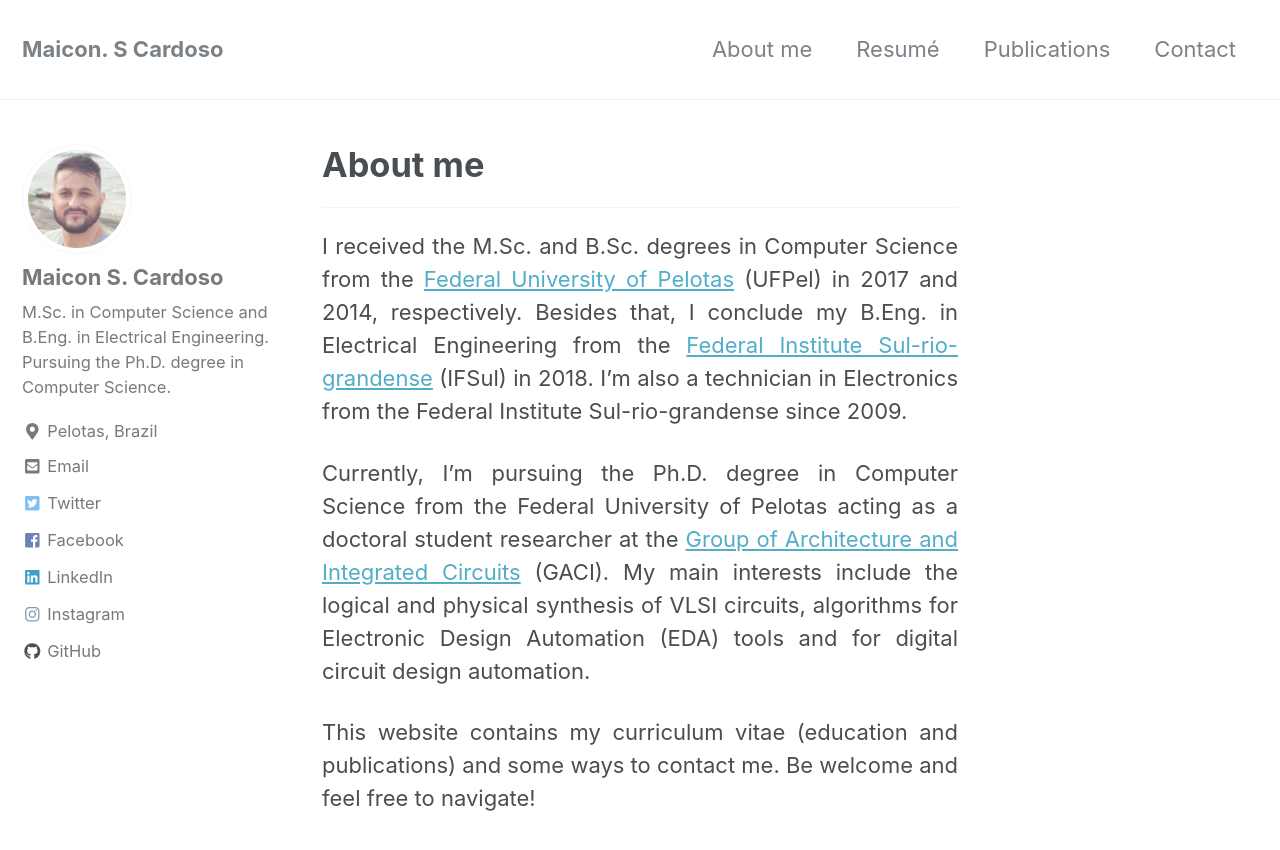
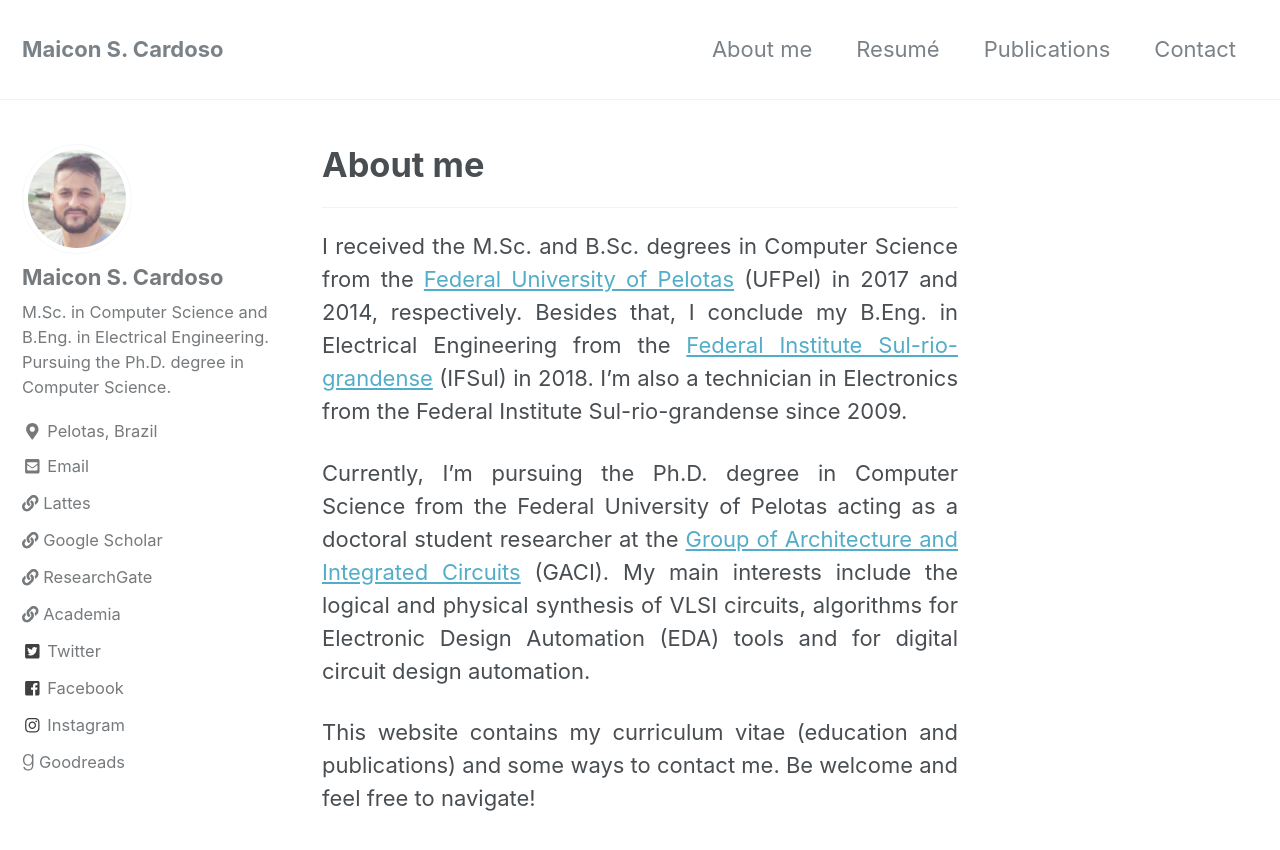
Before and after one commit to maiconsc/me, a Jekyll site: the page built from index.MD, in a window 1280 px wide and 900 px high. Shown: the top 850 px of the window. Built offline with Jekyll 4.4.1, drawn with Linux system fonts in a browser that asks for light colours; nearby versions of some CDN libraries; our own code applies the rules of GitHub Pages for plain Markdown files; some of the changed text lies outside the part shown.

Commit message:
links bio fixed

```diff
--- a/_config.yml
+++ b/_config.yml
@@ -8,8 +8,8 @@
 minimal_mistakes_skin    : default # "air", "aqua", "contrast", "dark", "dirt", "neon", "mint", "plum", "sunrise"
 
 # Site Settings
-locale                   : "pt-BR"
-title                    : "Maicon. S Cardoso"
+locale                   : "en-US"
+title                    : "Maicon S. Cardoso"
 title_separator          : "|"
 name                     : "Maicon S. Cardoso"
 description              : "This is the personal website of Maicon S. Cardoso."
@@ -96,9 +96,7 @@ author:
   location         : "Pelotas, Brazil"
   email            : "mscardoso@inf.ufpel.edu.br"
   facebook         : "maiconscardoso"
-  github           : "not yet"
   instagram        : "maicon.scardoso"
-  linkedin         : "maiconscardoso"
   twitter          : "maiconsc"
   # uri              : "http://your-site.com"
 
--- a/_includes/author-profile.html
+++ b/_includes/author-profile.html
@@ -64,6 +64,30 @@
           </a>
         </li>
       {% endif %}
+
+      <li>
+        <a href="http://lattes.cnpq.br/6220588612245339">
+          <i class="fas fa-link" aria-hidden="true"></i> Lattes
+        </a>
+      </li>
+
+      <li>
+        <a href="https://scholar.google.com.br/citations?user=000=pt-BR">
+          <i class="fas fa-link" aria-hidden="true"></i> Google Scholar
+        </a>
+      </li>
+
+      <li>
+        <a href="https://researchgate.net/profile/Maicon_Cardoso">
+          <i class="fas fa-link" aria-hidden="true"></i> ResearchGate
+        </a>
+      </li>
+
+      <li>
+        <a href="https://academia.edu/MaiconCardoso">
+          <i class="fas fa-link" aria-hidden="true"></i> Academia
+        </a>
+      </li>
 
       {% if author.keybase %}
         <li>
@@ -257,7 +281,12 @@
         </li>
       {% endif %}
 
-      {% include author-profile-custom-links.html %}
+      <li>
+        <a href="https://goodreads.com/maiconsc">
+          <i class="fab fa-goodreads-g" aria-hidden="true"></i> Goodreads
+        </a>
+      </li>
+
     </ul>
   </div>
 </div>
--- a/_sass/minimal-mistakes/_utilities.scss
+++ b/_sass/minimal-mistakes/_utilities.scss
@@ -207,7 +207,7 @@ body:hover .visually-hidden button {
   .fa-facebook,
   .fa-facebook-square,
   .fa-facebook-f {
-    color: $facebook-color;
+    color: #000;
   }
 
   .fa-flickr {
@@ -231,7 +231,7 @@ body:hover .visually-hidden button {
   }
 
   .fa-instagram {
-    color: $instagram-color;
+    color: #000;
   }
 
   .fa-lastfm,
@@ -241,7 +241,7 @@ body:hover .visually-hidden button {
 
   .fa-linkedin,
   .fa-linkedin-in {
-    color: $linkedin-color;
+    color: #000;
   }
 
   .fa-pinterest,
@@ -271,7 +271,7 @@ body:hover .visually-hidden button {
 
   .fa-twitter,
   .fa-twitter-square {
-    color: $twitter-color;
+    color: #000;
   }
 
   .fa-vimeo,
--- a/index.MD
+++ b/index.MD
@@ -8,7 +8,7 @@ author_profile: true
 
 <hr>
 
-I received the M.Sc. and B.Sc. degrees in Computer Science from the [Federal University of Pelotas](ufpel.edu.br) (UFPel) in 2017 and 2014, respectively. Besides that, I conclude my B.Eng. in Electrical Engineering from the [Federal Institute Sul-rio-grandense](ifsul.edu.br) (IFSul) in 2018. I'm also a technician in Electronics from the Federal Institute Sul-rio-grandense since 2009.
+I received the M.Sc. and B.Sc. degrees in Computer Science from the [Federal University of Pelotas](https://ufpel.edu.br) (UFPel) in 2017 and 2014, respectively. Besides that, I conclude my B.Eng. in Electrical Engineering from the [Federal Institute Sul-rio-grandense](https://ifsul.edu.br) (IFSul) in 2018. I'm also a technician in Electronics from the Federal Institute Sul-rio-grandense since 2009.
 {: .text-justify}
 
 Currently, I'm pursuing the Ph.D. degree in Computer Science from the Federal University of Pelotas acting as a doctoral student researcher at the [Group of Architecture and Integrated Circuits](https://wp.ufpel.edu.br/gaci/) (GACI). My main interests include the logical and physical synthesis of VLSI circuits, algorithms for Electronic Design Automation (EDA) tools and for digital circuit design automation.
```
Also changed, not shown: _pages/contact.MD (+1 -1 lines), _pages/publications.MD (+2 -2 lines).
